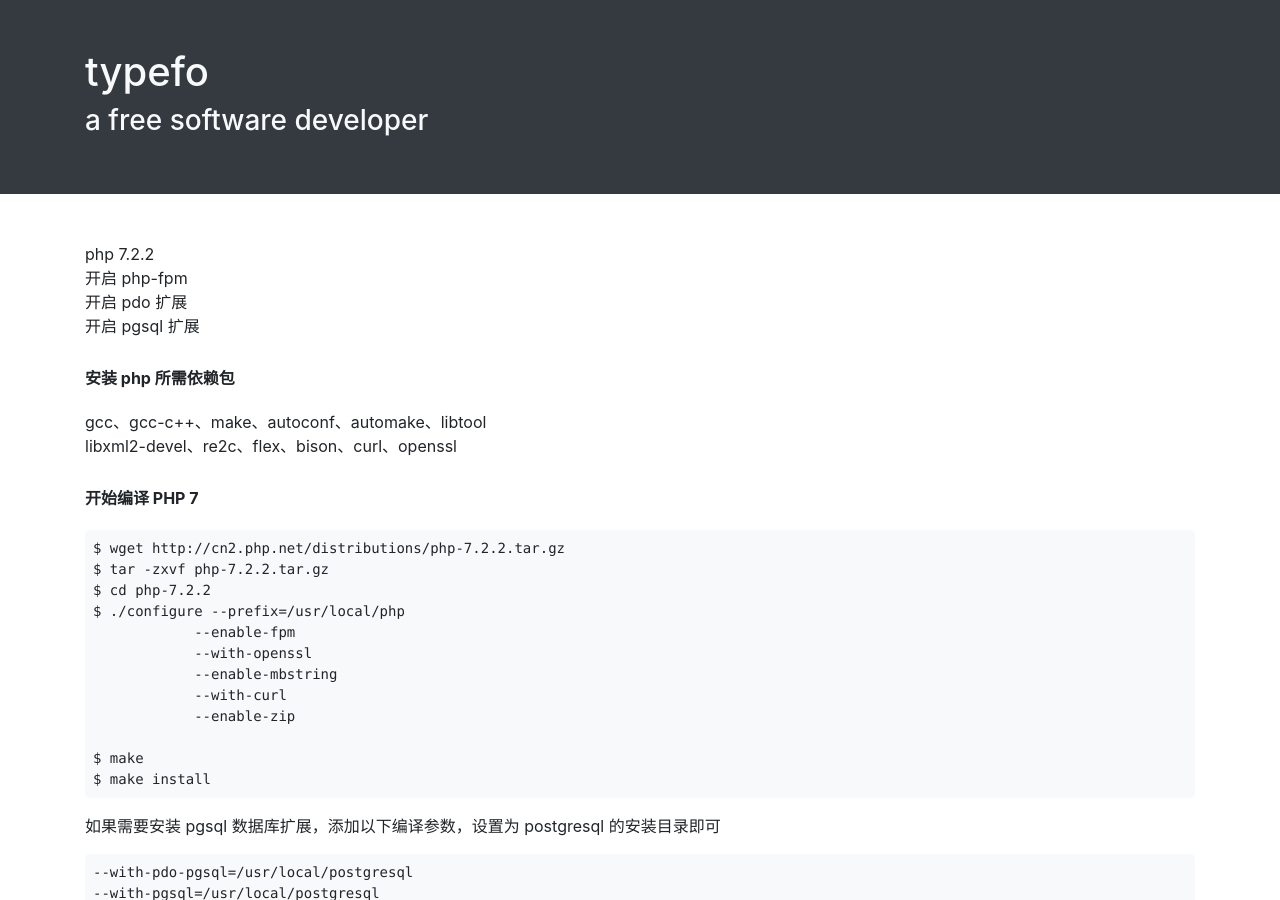
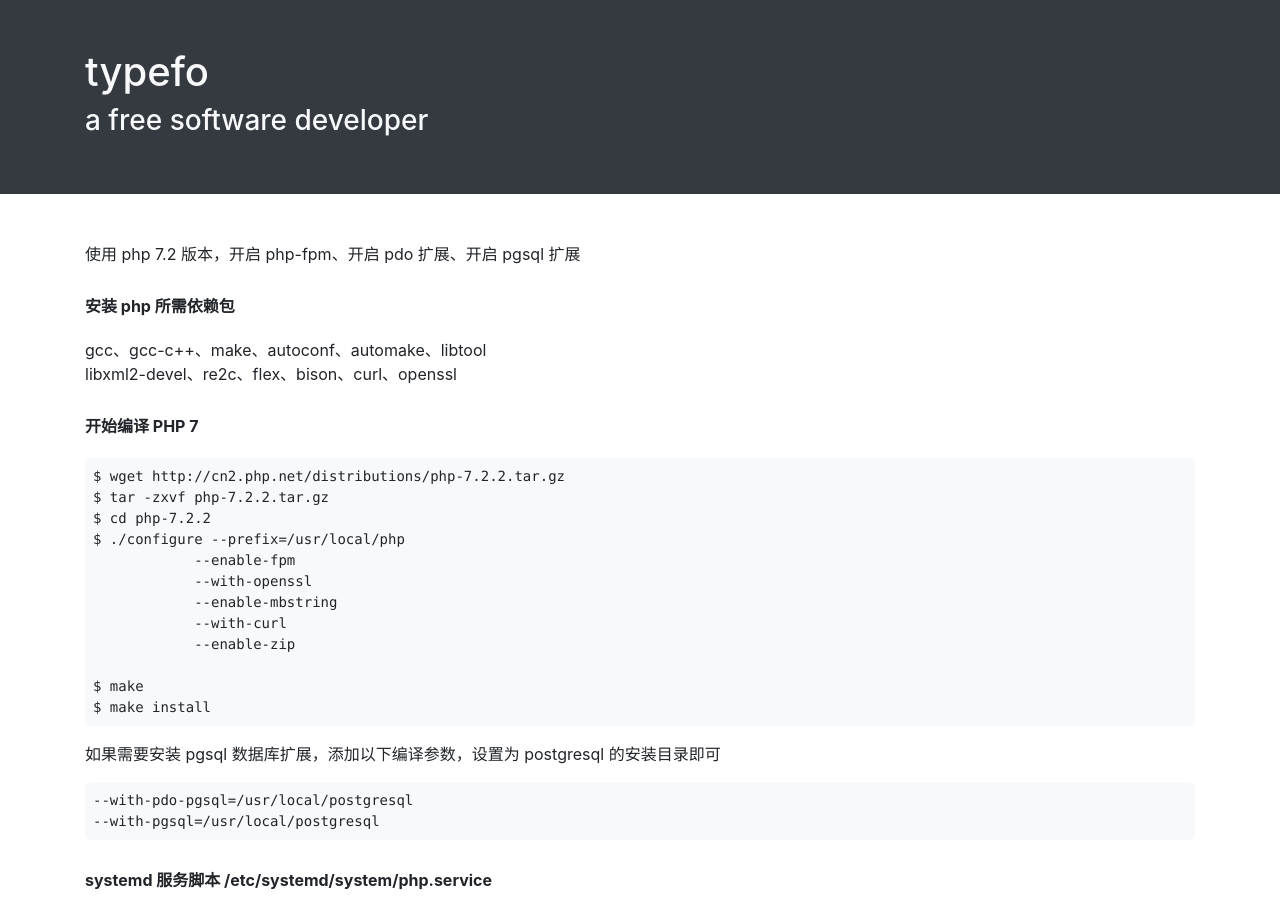
Before and after one commit to ehsud/blog, a Jekyll site: the page built from php/php7-compile-install.md, in a window 1280 px wide and 900 px high. Built offline with Jekyll 4.4.1, drawn with Linux system fonts in a browser that asks for light colours.

Commit message:
updated some files

```diff
--- a/php/php7-compile-install.md
+++ b/php/php7-compile-install.md
@@ -4,10 +4,7 @@ title: PHP 7 编译安装
 description: 在 CentOS 7 环境下编译安装 PHP 7
 ---
 
-- php 7.2.2
-- 开启 php-fpm
-- 开启 pdo 扩展
-- 开启 pgsql 扩展
+使用 php 7.2 版本，开启 php-fpm、开启 pdo 扩展、开启 pgsql 扩展
 
 #### 安装 php 所需依赖包
 
```
